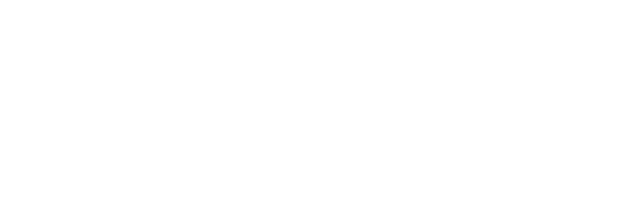
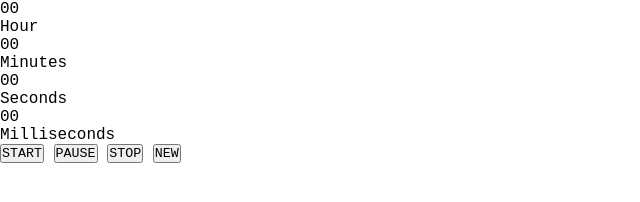
Before and after one commit to Evgeniya1307/Timer-task-at-the-interview-master, a plain HTML site: page index.html in a window 1280 px wide. Shown: the whole page, without its empty margins (0-640 px from the left). Drawn offline with Linux system fonts and the light colour scheme; a web font is replaced by a local one.

Commit message:
<div class="buttons">

```diff
--- a/index.html
+++ b/index.html
@@ -13,7 +13,37 @@
     />
     <link rel="stylesheet" href="./css/main.css" />
   </head>
+
   <body>
+    <div class="container">
+      <div class="timer">
+
+        <div class="timer__block">
+          <div class="time hour">00</div>
+            <div class="title">Hour</div>
+        </div>
+
+        <div class="timer__block">
+          <div class="time minute">00</div>
+            <div class="title">Minutes</div>
+        </div>
+
+        <div class="timer__block">
+          <div class="time second">00</div>
+            <div class="title">Seconds</div>
+        </div>
+
+        <div class="timer__block">
+          <div class="time millisecond">00</div>
+            <div class="title">Milliseconds</div>
+        </div>
+        <div class="buttons">
+          <button class="button start">START</button>
+          <button class="button pause">PAUSE</button>
+          <button class="button stop">STOP</button>
+          <button class="button new">NEW</button>
+        </div>
+      </div>
     <script src="./js/main.js"></script>
   </body>
 </html>
```
